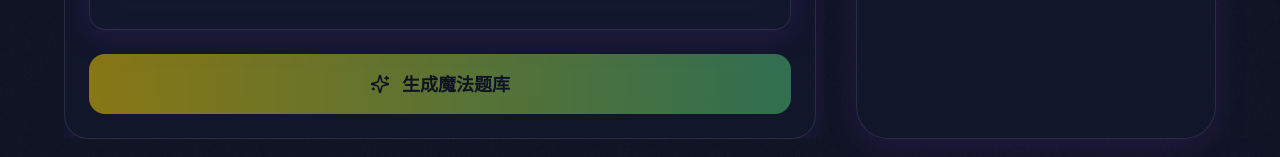
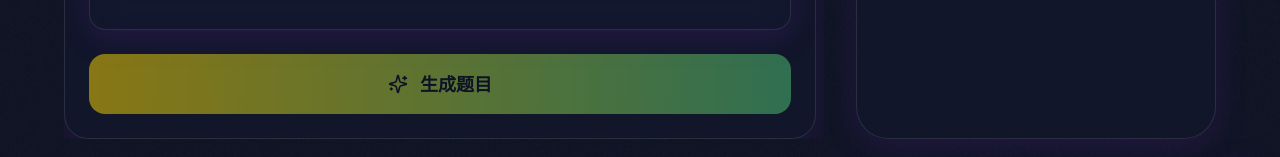
Before and after one commit to lenaaacyq/MagicLearn, a Next.js app in the folder frontend/: page /admin in a window 1280 px wide. Shown: the part 597-754 px from the top of the page. Built offline with nearby package versions, Linux system fonts and the light colour scheme; a web font is replaced by a local one.

Commit message:
按钮图标调整

```diff
--- a/frontend/src/figma/pages/AdminPage.tsx
+++ b/frontend/src/figma/pages/AdminPage.tsx
@@ -445,7 +445,7 @@
                   ) : (
                     <>
                       <Sparkles className="w-5 h-5" />
-                      <span className="relative z-10">生成魔法题库</span>
+                      <span className="relative z-10">生成题目</span>
                     </>
                   )}
                 </motion.button>
```
